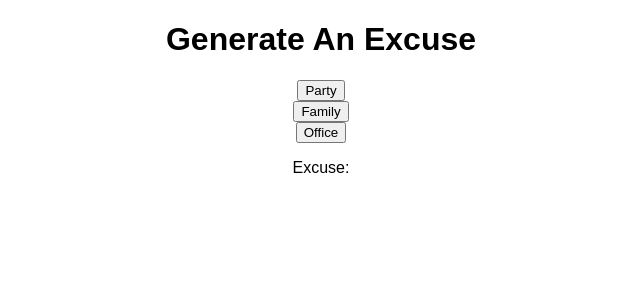
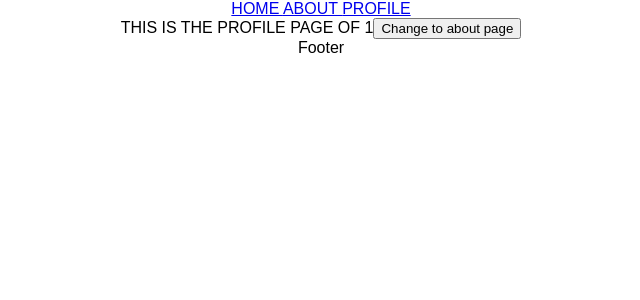
Before and after one commit to AWin23/react-basic-social-media-ap, a React (Create React App) app: page /profile/1 in a window 1280 px wide. Shown: the top 300 px of the page, without its empty margins (319-959 px from the left). Built offline with nearby package versions, Linux system fonts and the light colour scheme.

Commit message:
React Router V6 example

```diff
--- a/package.json
+++ b/package.json
@@ -9,6 +9,7 @@
     "axios": "^1.4.0",
     "react": "^18.2.0",
     "react-dom": "^18.2.0",
+    "react-router-dom": "^6.14.1",
     "react-scripts": "5.0.1",
     "web-vitals": "^2.1.4"
   },
--- a/src/App.js
+++ b/src/App.js
@@ -1,65 +1,33 @@
 import "./App.css";
-import Axios from "axios";
-import { useState, useEffect } from "react";
+import { BrowserRouter as Router, Routes, Route } from 'react-router-dom';
+import { Home } from "./pages/Home";
+import { About } from "./pages/About";
+import { Profile } from "./pages/Profile";
+import { Navbar } from "./pages/Navbar";
 
 function App() {
-  //  https://excuser-three.vercel.app/v1/excuse/
 
-  //  allows me to add state to functionali component
-  //  returning two arrays "CURRENT STATE" and "FUNCTION TO UPDATE IT"
-  //  hook takes an inital state val as argument and returns an updated state value to whenver setter function is called
-  const [generatedExcuse, setExcuse] = useState("");
+  return (
+    <div className="App">
+
+      <Router>
+        <Navbar />
+        {/* ANYTHING YOU DO BELOW THOSE LINKS (OR NAVBAR COMPONENT") WILL CHANGE DEPENDING ON WHICH COMPONENT WE ARE IN */}
 
 
-  //  function that performs axios GET requests
-  //  pass the "excuse" as a string in useState into the parameter so it adds to the
-  const fetchExcuse = (excuse) => {
-    Axios.get(`https://excuser-three.vercel.app/v1/excuse/${excuse}/`).then(
-      (res) => {
-        setExcuse(res.data[0].excuse);
-        console.log('excuse is fired');
-      })
+        {/* ROUTES IS USED TO DEFINE ALL THE ROUTES*/}
+        <Routes>
+          <Route path="/" element={<Home />} />
+          <Route path="/about" element={<About />} />
+          <Route path="/profile/:username" element={<Profile />} />
+          <Route path="*" element={<h1> 404 PAGE NOT FOUND </h1>} />
+        </Routes>
+        <div> Footer  </div>
+      </Router>
+    </div>
 
-      //  additonal .catch will catch any error requests
-      .catch((error) => {
-        console.error("An error occurred:", error);
-      });
-  };
+  )
 
-  //  return render function
-  //  ONCLICK buttons right, get it generate a URL to the user when clicked
-  return (
-    <div className="App">
-      <h1> Generate An Excuse </h1>
-
-      {/* onClick triggers the FETCHEXCUSE button that takes in whatever parameter the excuse is and ADDS TO THE URL */}
-
-      {/*  the function gets called immediately when the component renders, instead of being triggered when the button is clicked.
-      This causes the fetchExcuse function to be called repeatedly, resulting in multiple API requests and console log messages.
-
-      so passs a callback function instead
-      */}
-
-      {/*
-      When you wrap the fetchExcuse function call inside an arrow function, like () => fetchExcuse("party"), you're creating a new anonymous function.
-      This anonymous function acts as a callback function for the onClick event.
-
-      The important thing to note here is that when the component renders, the arrow function itself is not immediately executed.
-      Instead, it is passed as a reference to the onClick event handler of the button.
-
-      So, when you write onClick={() => fetchExcuse("party")}, you're essentially saying "when the button is clicked, execute this arrow function."
-
-      And within that arrow function, you call the fetchExcuse function with the desired parameter.
-      */}
-
-      <button onClick={() => fetchExcuse("party")}> Party </button>
-      <button onClick={() => fetchExcuse("family")}> Family </button>
-      <button onClick={() => fetchExcuse("office")}> Office </button>
-
-        {/*  prints the excuse generated in a P tag */}
-      <p> Excuse: {generatedExcuse} </p>
-    </div>
-  );
 }
 
 export default App;
--- /dev/null
+++ b/src/pages/About.js
@@ -0,0 +1,3 @@
+export const About = () => {
+    return <h1> THIS IS ABOUT PAGE  </h1>
+}
--- /dev/null
+++ b/src/pages/Home.js
@@ -0,0 +1,3 @@
+export const Home = () => {
+    return <h1> THIS IS HOME PAGE </h1>
+}
--- /dev/null
+++ b/src/pages/Navbar.js
@@ -0,0 +1,13 @@
+import { BrowserRouter as Router, Routes, Route, Link } from 'react-router-dom';
+
+
+export const Navbar = () => {
+    return (
+        <div>
+            { /* NAVBAR: */}
+            <Link to="/"> HOME </Link>
+            <Link to="/about"> ABOUT </Link>
+            <Link to="/profile/:username"> PROFILE </Link>
+        </div>
+    );
+}
--- /dev/null
+++ b/src/pages/Profile.js
@@ -0,0 +1,20 @@
+import React from "react";
+import { useNavigate, useParams } from "react-router-dom";
+
+export function Profile() {
+    let navigate = useNavigate(); // its a represneted function where once called, it navigates to the routes
+    let { username } = useParams();
+
+    const handleButtonClick = () => {
+        navigate("/about"); // Navigate to the "/menu" route
+    };
+
+    return (
+        <div>
+           THIS IS THE PROFILE PAGE OF {username}
+            <button onClick={handleButtonClick}>
+            {""}
+            Change to about page</button>
+        </div>
+    );
+}
```
Also changed, not shown: 1 other file (tests, documents, lock files or other folders).
